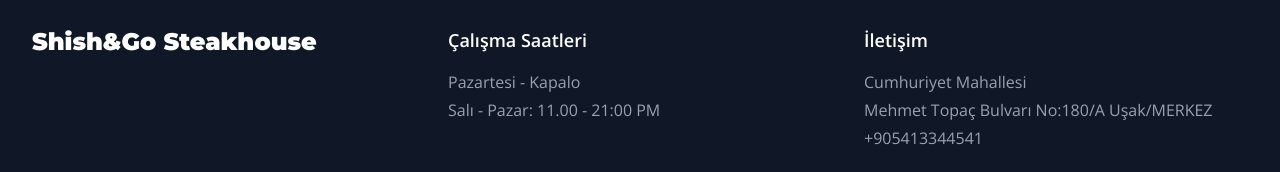
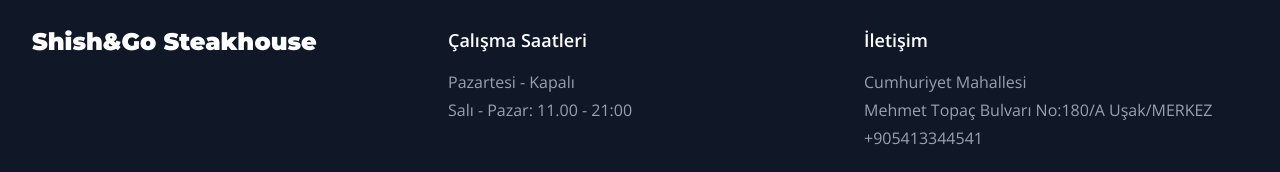
Before and after one commit to kamilcobann/prime-steakhouse, a Next.js app: page / in a window 1280 px wide. Shown: the part 1367-1539 px from the top of the page. Built offline with nearby package versions, Linux system fonts and the light colour scheme.

Commit message:
chore: sync main changes to prime-steakhouse
Update all files from main branch.

Co-authored-by: null <78160110+kamilcobann@users.noreply.github.com>

```diff
--- a/app/page.tsx
+++ b/app/page.tsx
@@ -223,8 +223,8 @@ Her detayın keyfiniz için tasarlandığı lüks bir ambiyansa kendinizi bırak
             <div>
               <h4 className="font-sans font-semibold text-lg mb-4">Çalışma Saatleri</h4>
               <div className="font-sans text-gray-400 space-y-1">
-                <p>Pazartesi - Kapalo</p>
-                <p>Salı - Pazar: 11.00 - 21:00 PM</p>
+                <p>Pazartesi - Kapalı</p>
+                <p>Salı - Pazar: 11.00 - 21:00</p>
               </div>
             </div>
             <div>
```
